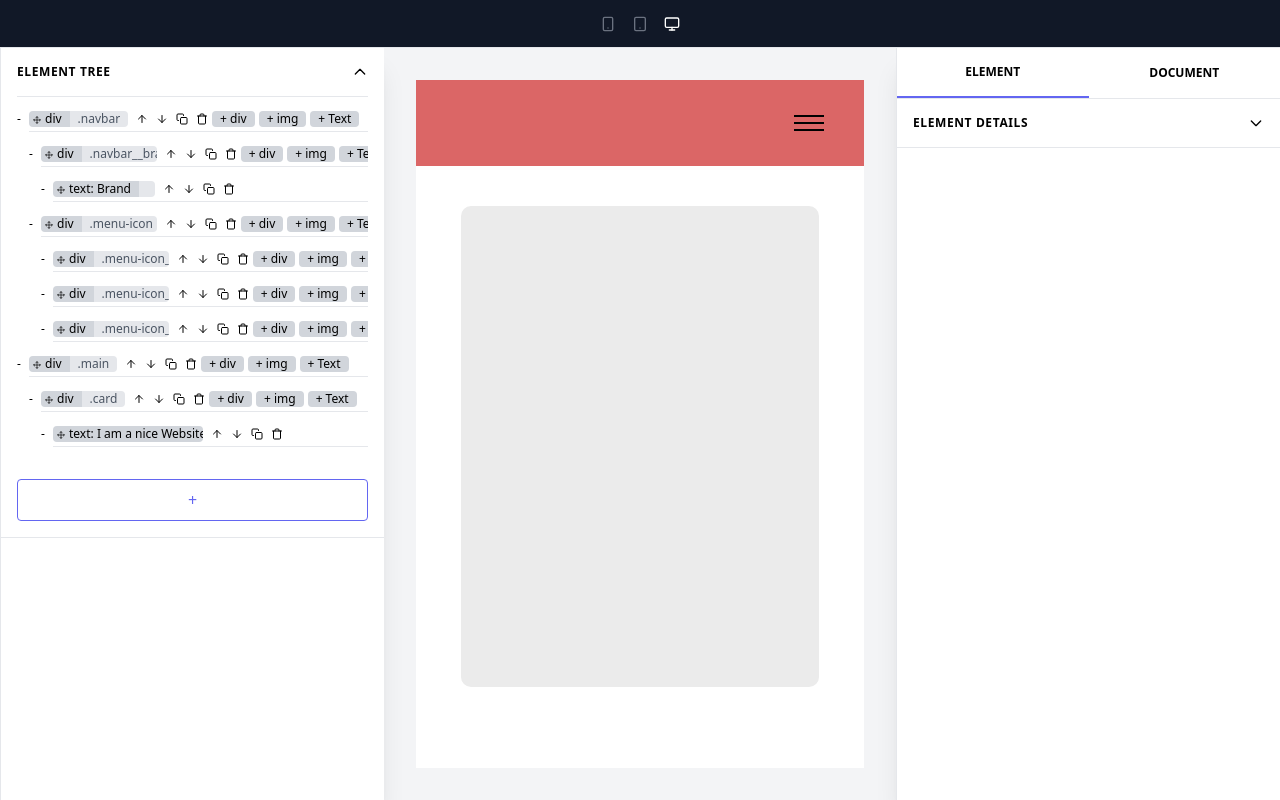
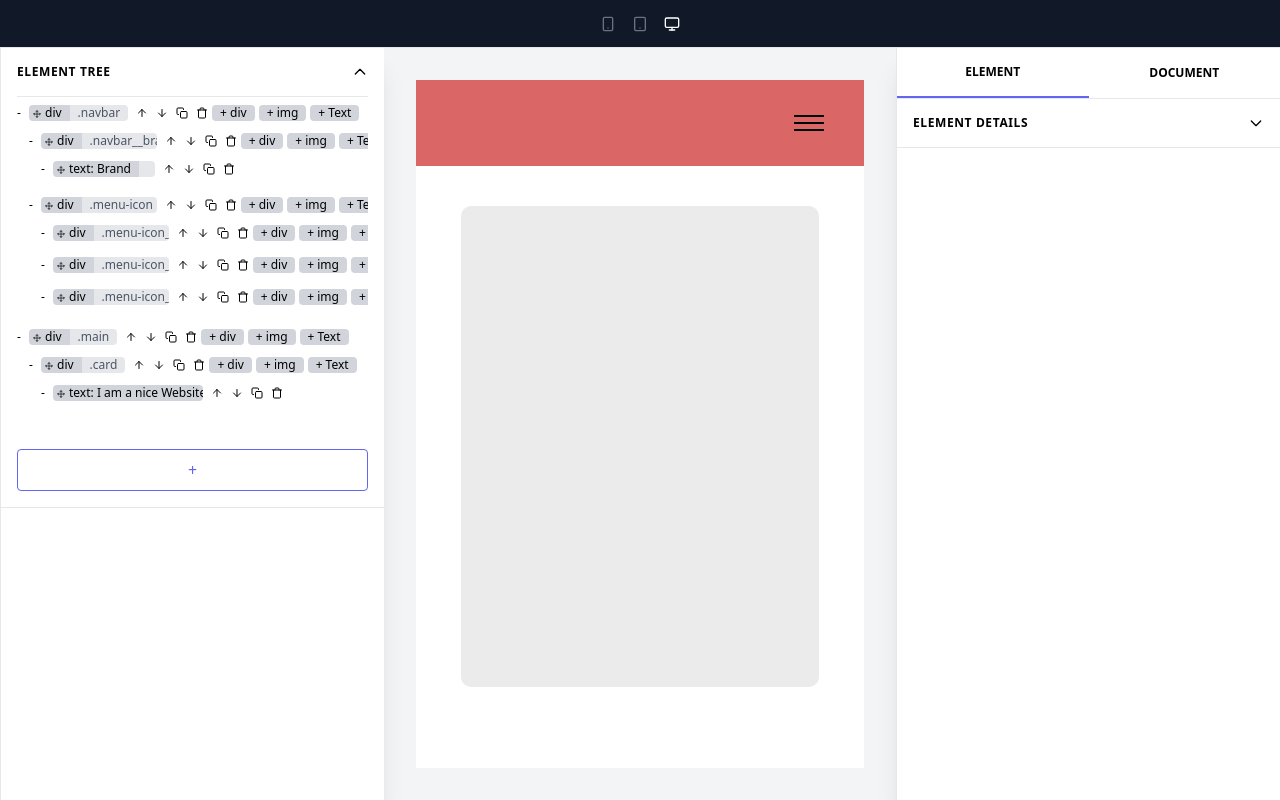
Before and after one commit to tdesero/wysicss, a React (Create React App) app: page / in a window 1280 px wide. Built offline with nearby package versions, Linux system fonts and the light colour scheme.

Commit message:
drag and drop improved

```diff
--- a/src/components/ElementTreeItem.js
+++ b/src/components/ElementTreeItem.js
@@ -4,7 +4,7 @@ export default function ElementTreeItem(props) {
   return (
     <ul className="ml-3 w-full whitespace-nowrap">
       {props.childrenArray.map((el) => (
-        <ElementTreeItemSingle {...props} el={el} />
+        <ElementTreeItemSingle {...props} el={el} key={el.id} />
       ))}
     </ul>
   );
--- a/src/components/ElementTreeItemSingle.js
+++ b/src/components/ElementTreeItemSingle.js
@@ -2,8 +2,10 @@ import CollapsableElement from "./common/CollapsableElement";
 import * as Icon from "react-feather";
 import { useDrag, useDrop } from "react-dnd";
 import ElementTreeItem from "./ElementTreeItem";
+import { MOVE_ELEMENT_POSITION } from "../constants";
 
 export default function ElementTreeItemSingle({
+  //TODO: get it directly from context...
   setCurrentActive,
   currentActive,
   addChildToElement,
@@ -11,23 +13,51 @@ export default function ElementTreeItemSingle({
   moveElement,
   moveElementFromTo,
   cloneElement,
+
+  //props for this el
   el,
 }) {
-  // useDrag - the list item is draggable
   const [{}, dragRef] = useDrag({
     type: "treeitem",
     item: { id: el.id },
   });
 
-  // useDrop - the list item is also a drop area
-  const [{ isOver }, dropRef] = useDrop({
+  const [{ isOverBefore }, dropRefBefore] = useDrop({
     accept: "treeitem",
-    hover: (item, monitor) => {
-      console.log("hovering");
+    drop: (item) => {
+      console.log(`move ${item.id} to ${el.id}, before`);
+      moveElementFromTo(item.id, el.id, MOVE_ELEMENT_POSITION.BEFORE);
     },
+    collect: (monitor) => {
+      return {
+        isOverBefore: monitor.isOver(),
+      };
+    },
+  });
+
+  const [{ isOverAfter }, dropRefAfter] = useDrop({
+    accept: "treeitem",
     drop: (item) => {
-      console.log(`move ${item.id} to ${el.id}`);
-      moveElementFromTo(item.id, el.id);
+      console.log(`move ${item.id} to ${el.id}, after`);
+      moveElementFromTo(item.id, el.id, MOVE_ELEMENT_POSITION.AFTER);
+    },
+    collect: (monitor) => {
+      return {
+        isOverAfter: monitor.isOver(),
+      };
+    },
+  });
+
+  const [{ isOverInside }, dropRefInside] = useDrop({
+    accept: "treeitem",
+    drop: (item) => {
+      console.log(`move ${item.id} to ${el.id}, inside`);
+      moveElementFromTo(item.id, el.id, MOVE_ELEMENT_POSITION.INSIDE);
+    },
+    collect: (monitor) => {
+      return {
+        isOverInside: monitor.isOver(),
+      };
     },
   });
 
@@ -36,10 +66,12 @@ export default function ElementTreeItemSingle({
     el.classNames.forEach((name) => {
       elClassList += `.${name}`;
     });
+
   const activeClass = el.id === currentActive?.id ? "bg-gray-200" : "";
+
   const AlwaysVisible = (
     <div
-      className="border-b py-1 flex"
+      className="py-1 flex"
       onClick={() => {
         setCurrentActive(el);
       }}
@@ -111,11 +143,23 @@ export default function ElementTreeItemSingle({
   return (
     <li key={el.id} className={"text-xs " + activeClass}>
       <div
-        style={{ height: 10, backgroundColor: isOver ? "green" : "" }}
-        ref={dropRef}
+        className={isOverBefore && "bg-indigo-500"}
+        style={{ height: 4 }}
+        ref={dropRefBefore}
       />
       <CollapsableElement title={AlwaysVisible}>
         {el.children && (
+          <>
+            <div
+              className={isOverInside && "bg-indigo-500"}
+              style={{
+                height: 2,
+                width: "100%",
+                position: "absolute",
+                left: "1rem",
+              }}
+              ref={dropRefInside}
+            />
             <ElementTreeItem
               {...{
                 childrenArray: el.children,
@@ -128,8 +172,14 @@ export default function ElementTreeItemSingle({
                 cloneElement,
               }}
             />
+          </>
         )}
       </CollapsableElement>
+      <div
+        className={isOverAfter && "bg-indigo-500"}
+        style={{ height: 4 }}
+        ref={dropRefAfter}
+      />
     </li>
   );
 }
--- a/src/constants/index.js
+++ b/src/constants/index.js
@@ -12,9 +12,9 @@ export const DEFAULT_ELEMENTS = [
           {
             tag: false,
             text: "Brand",
-            id: 4
-          }
-        ]
+            id: 4,
+          },
+        ],
       },
       {
         tag: "div",
@@ -25,23 +25,23 @@ export const DEFAULT_ELEMENTS = [
             tag: "div",
             id: "_04btqcxj5",
             classNames: ["menu-icon__bar"],
-            children: []
+            children: [],
           },
           {
             tag: "div",
             id: "_a1xw92k7b",
             classNames: ["menu-icon__bar"],
-            children: []
+            children: [],
           },
           {
             tag: "div",
             id: "_8qok9wfs1",
             classNames: ["menu-icon__bar"],
-            children: []
-          }
-        ]
-      }
-    ]
+            children: [],
+          },
+        ],
+      },
+    ],
   },
   {
     tag: "div",
@@ -58,12 +58,12 @@ export const DEFAULT_ELEMENTS = [
             id: "_pee8z2jje",
             classNames: [],
             children: [],
-            text: "I am a nice Website"
-          }
-        ]
-      }
-    ]
-  }
+            text: "I am a nice Website",
+          },
+        ],
+      },
+    ],
+  },
 ];
 
 export const DEFAULT_CLASSNAMES = [
@@ -73,41 +73,41 @@ export const DEFAULT_CLASSNAMES = [
     properties: {
       "padding-left": {
         value: 40,
-        unit: "px"
+        unit: "px",
       },
       "padding-right": {
         value: 40,
-        unit: "px"
+        unit: "px",
       },
       "padding-top": {
         value: 30,
-        unit: "px"
+        unit: "px",
       },
       "padding-bottom": {
         value: 30,
-        unit: "px"
+        unit: "px",
       },
       "background-color": {
         value: "#db6666",
-        unit: ""
+        unit: "",
       },
       display: {
         value: "flex",
-        unit: ""
+        unit: "",
       },
       "justify-content": {
         value: "space-between",
-        unit: ""
+        unit: "",
       },
       "align-items": {
         value: "center",
-        unit: ""
-      }
-    }
+        unit: "",
+      },
+    },
   },
   {
     name: "navbar__brand",
-    txt: ""
+    txt: "",
   },
   {
     name: "main",
@@ -115,21 +115,21 @@ export const DEFAULT_CLASSNAMES = [
     properties: {
       "padding-right": {
         value: "10",
-        unit: "%"
+        unit: "%",
       },
       "padding-left": {
         value: "10",
-        unit: "%"
+        unit: "%",
       },
       "padding-top": {
         value: 40,
-        unit: "px"
+        unit: "px",
       },
       "padding-bottom": {
         value: 40,
-        unit: "px"
-      }
-    }
+        unit: "px",
+      },
+    },
   },
   {
     name: "card",
@@ -137,53 +137,53 @@ export const DEFAULT_CLASSNAMES = [
     properties: {
       height: {
         value: 481,
-        unit: "px"
+        unit: "px",
       },
       "background-color": {
         value: "#ebebeb",
-        unit: ""
+        unit: "",
       },
       "border-top-left-radius": {
         value: "10",
-        unit: "px"
+        unit: "px",
       },
       "border-top-right-radius": {
         value: "10",
-        unit: "px"
+        unit: "px",
       },
       "border-bottom-right-radius": {
         value: "10",
-        unit: "px"
+        unit: "px",
       },
       "border-bottom-left-radius": {
         value: "10",
-        unit: "px"
+        unit: "px",
       },
       "font-size": {
         value: 56,
-        unit: "px"
+        unit: "px",
       },
       "padding-top": {
         value: 25,
-        unit: "px"
+        unit: "px",
       },
       "padding-right": {
         value: "25",
-        unit: "px"
+        unit: "px",
       },
       "padding-bottom": {
         value: "25",
-        unit: "px"
+        unit: "px",
       },
       "padding-left": {
         value: "25",
-        unit: "px"
-      }
-    }
+        unit: "px",
+      },
+    },
   },
   {
     name: "menu-icon",
-    txt: ""
+    txt: "",
   },
   {
     name: "menu-icon__bar",
@@ -191,24 +191,30 @@ export const DEFAULT_CLASSNAMES = [
     properties: {
       height: {
         value: "2",
-        unit: "px"
+        unit: "px",
       },
       "background-color": {
         value: "#000000",
-        unit: ""
+        unit: "",
       },
       width: {
         value: "30",
-        unit: "px"
+        unit: "px",
       },
       "margin-top": {
         value: "5",
-        unit: "px"
+        unit: "px",
       },
       "margin-bottom": {
         value: "5",
-        unit: "px"
-      }
-    }
-  }
+        unit: "px",
+      },
+    },
+  },
 ];
+
+export const MOVE_ELEMENT_POSITION = {
+  AFTER: "AFTER",
+  BEFORE: "BEFORE",
+  INSIDE: "INSIDE",
+};
--- a/src/context.js
+++ b/src/context.js
@@ -4,7 +4,12 @@ import findParentAndIndexInElements from "./helpers/findParentAndIndexInElements
 import ID from "./helpers/id";
 import deepClone from "./helpers/deepClone";
 import makeSafeForCSS from "./helpers/safeClassName";
-import { DEFAULT_ELEMENTS, DEFAULT_CLASSNAMES } from "./constants";
+import {
+  DEFAULT_ELEMENTS,
+  DEFAULT_CLASSNAMES,
+  MOVE_ELEMENT_POSITION,
+} from "./constants";
+
 export const Context = createContext();
 
 export class ContextProvider extends Component {
@@ -264,10 +269,12 @@ export class ContextProvider extends Component {
     this.setState({ elements });
   }
 
-  moveElementFromTo(fromID, toID) {
+  moveElementFromTo(fromID, toID, position) {
     const elements = [...this.state.elements];
     let fromParentAndIndex = findParentAndIndexInElements(elements, fromID);
     let toParentAndIndex = findParentAndIndexInElements(elements, toID);
+    const fromElement = findInElements(elements, fromID);
+    const toElement = findInElements(elements, toID);
 
     let fromArray;
     let toArray;
@@ -291,16 +298,35 @@ export class ContextProvider extends Component {
     }
 
     //check if element is moved inside itself
-    if (findInElements(findInElements(elements, fromID).children, toID)) {
+    const childrenOfFromElement = fromElement.children;
+    if (childrenOfFromElement && findInElements(childrenOfFromElement, toID)) {
       console.log("cant move item inside item");
       return;
     }
 
     function moveItem(from, to) {
-      // remove `from` item and store it
       var f = fromArray.splice(from, 1)[0];
-      // insert stored item into position `to`
-      toArray.splice(to, 0, f);
+      switch (position) {
+        case MOVE_ELEMENT_POSITION.BEFORE:
+          if (fromArray == toArray && from < to) {
+            toArray.splice(to - 1, 0, f);
+          } else {
+            toArray.splice(to, 0, f);
+          }
+          break;
+        case MOVE_ELEMENT_POSITION.AFTER:
+          if (fromArray == toArray && from < to) {
+            toArray.splice(to, 0, f);
+          } else {
+            toArray.splice(to + 1, 0, f);
+          }
+          break;
+        case MOVE_ELEMENT_POSITION.INSIDE:
+          toElement.children?.push(f);
+          break;
+        default:
+          break;
+      }
     }
     moveItem(from, to);
     this.setState({ elements });
```
Lines whose indentation alone changed are shown as unchanged.
